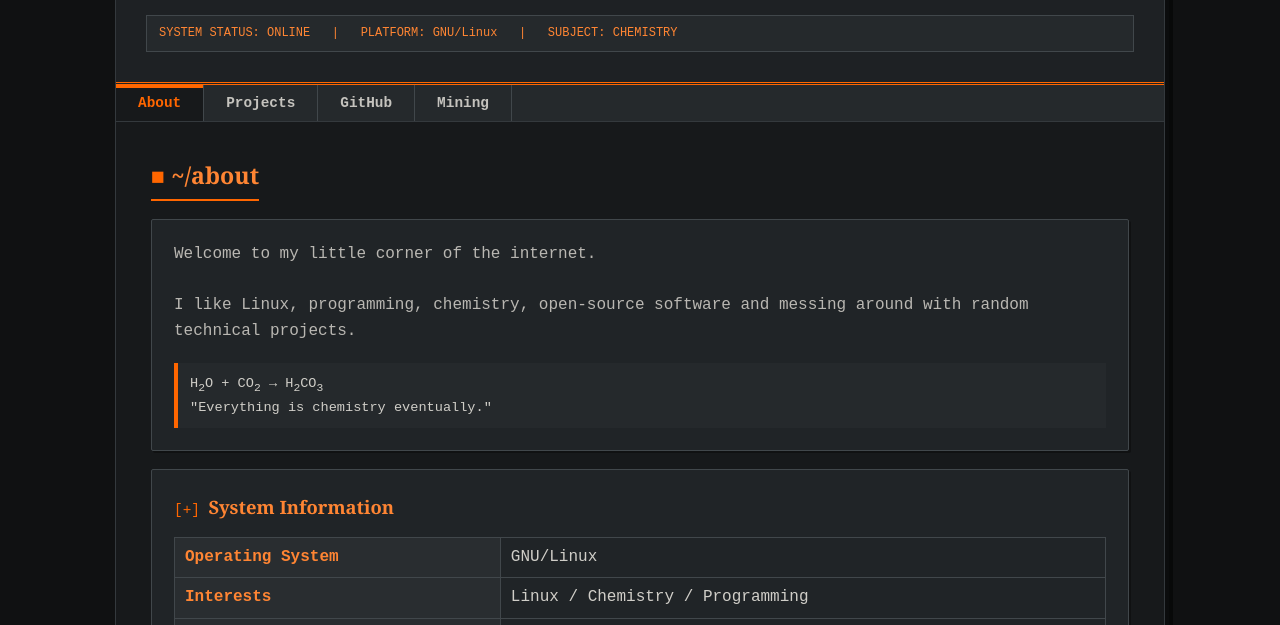
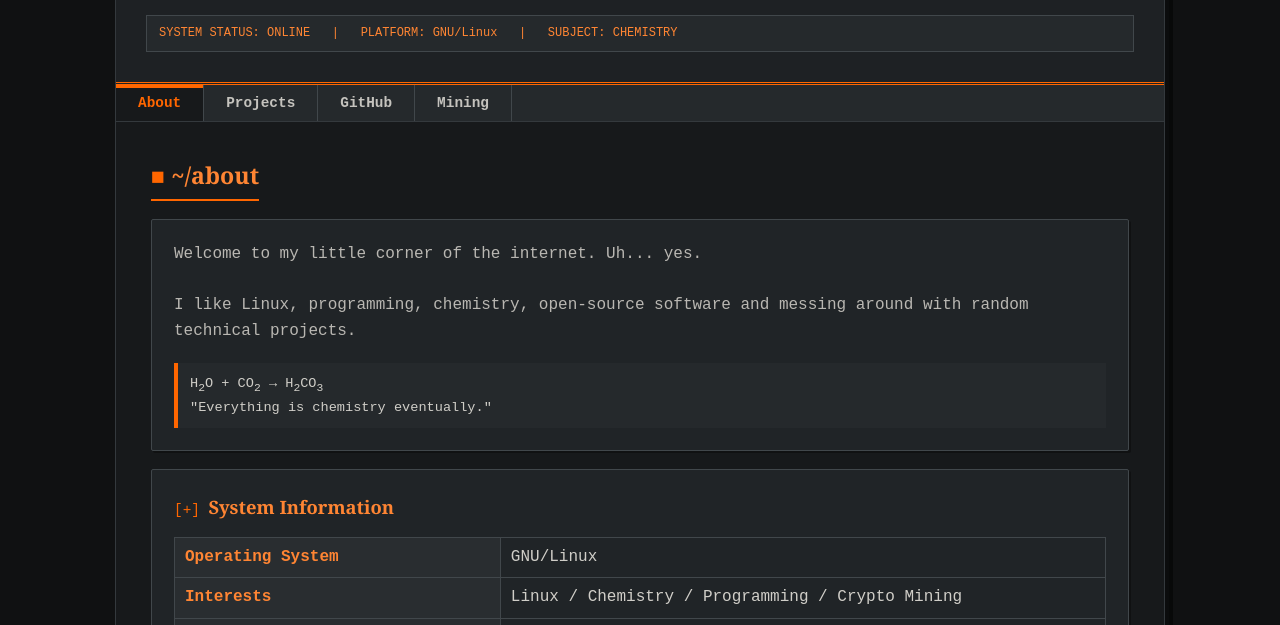
Before and after one commit to YesManDrJr/Chemistry-stuff, a plain HTML site: page index.html in a window 1280 px wide. Shown: the part 175-800 px from the top of the page. Drawn offline with Linux system fonts and the light colour scheme; no server answers.

Commit message:
18.11.2026

```diff
--- a/index.html
+++ b/index.html
@@ -353,7 +353,7 @@ footer {
 
       <div class="card">
 
-        <p>Welcome to my little corner of the internet.</p><br>
+        <p>Welcome to my little corner of the internet. Uh... yes.</p><br>
 
         <p>I like Linux, programming, chemistry, open-source software and messing around with random technical projects.</p>
 
@@ -369,7 +369,7 @@ footer {
 
           <tr><td>Operating System</td><td>GNU/Linux</td></tr>
 
-          <tr><td>Interests</td><td>Linux / Chemistry / Programming</td></tr>
+          <tr><td>Interests</td><td>Linux / Chemistry / Programming / Crypto Mining</td></tr>
 
           <tr><td>Website</td><td>YesManDrJr</td></tr>
 
```
Also changed, not shown: 1 other file.
